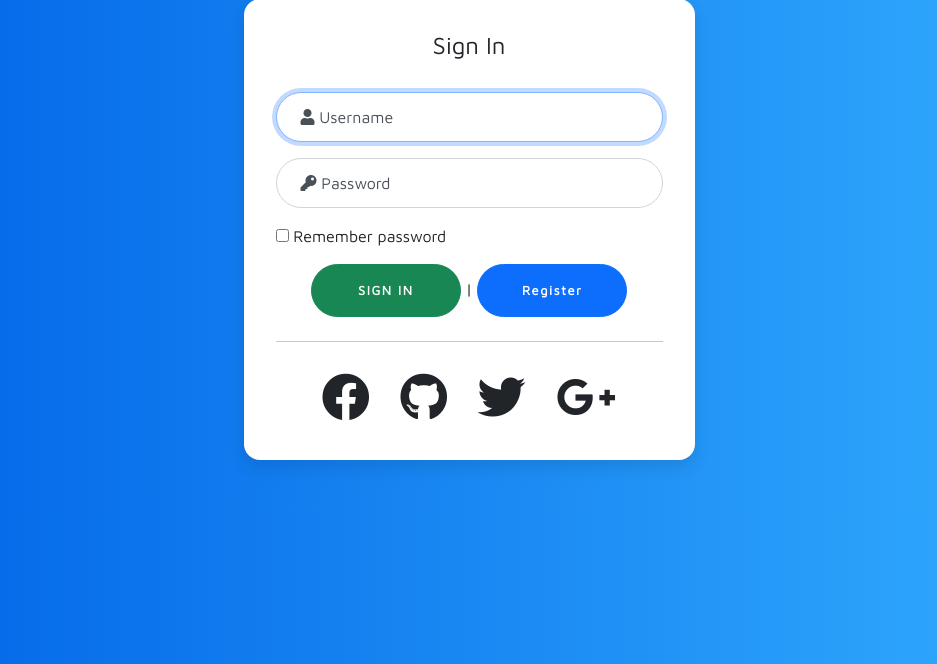
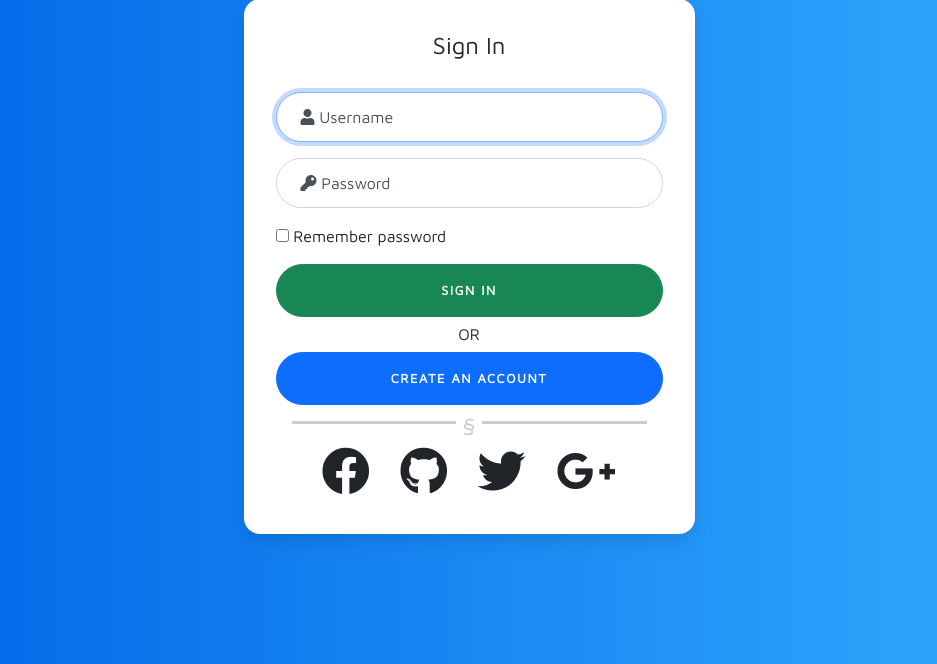
Before and after one commit to sameem420/DJango-BoilerPlate, a Django app: page /login/ in a window 1280 px wide. Shown: the part 105-769 px from the top of the page, without its empty margins (171-1108 px from the left). Run offline with Django 3.2, Linux system fonts and the light colour scheme; some libraries are stand-ins or nearby versions.

Commit message:
:heavy_check_mark: fixed some styling

```diff
--- a/propertylisting/proplistapp/static/css/style.css
+++ b/propertylisting/proplistapp/static/css/style.css
@@ -40,7 +40,7 @@
   }
 
   .form-signin .bt {
-    width: 150px;
+    width: 100%;
     font-size: 80%;
     border-radius: 5rem;
     letter-spacing: .1rem;
@@ -176,3 +176,21 @@
   color: #000;
   transform: scale(1.2);
 }
+
+hr.hrstyle {
+  overflow: visible;
+  padding: 0;
+  border: none;
+  border-top: medium double #333;
+  color: #333;
+  text-align: center;
+}
+hr.hrstyle:after {
+  content: "§";
+  display: inline-block;
+  position: relative;
+  top: -0.7em;
+  font-size: 1.5em;
+  padding: 0 0.25em;
+  background: white;
+}
--- a/propertylisting/proplistapp/templates/login.html
+++ b/propertylisting/proplistapp/templates/login.html
@@ -24,13 +24,13 @@
                 <input type="checkbox" class="custom-control-input" id="customCheck1">
                 <label class="custom-control-label" for="customCheck1">Remember password</label>
               </div>
+              <div class="text-center">
+                <button class="bt btn btn-lg btn-success btn-block text-uppercase" type="submit">Sign in</button>
+                <h6 class="my-2">OR</h6>
+                <a class="bt btn btn-lg btn-primary btn-block text-uppercase" href="{% url 'registerUser' %}">Create an Account</a>
+              </div>
+              <hr class="hrstyle m-3">
               <div class="m-auto text-center">
-                <button class="bt btn btn-lg btn-success btn-block text-uppercase" type="submit">Sign in</button>
-                |
-                <a class="bt btn btn-lg btn-primary btn-block" href="{% url 'registerUser' %}">Register</a>
-              </div>
-              <hr class="my-4">
-              <div class="text-center">
                 <a href="" class="btn btn-block">
                       <i class="fab fa-facebook"></i>
                     </a>
```
